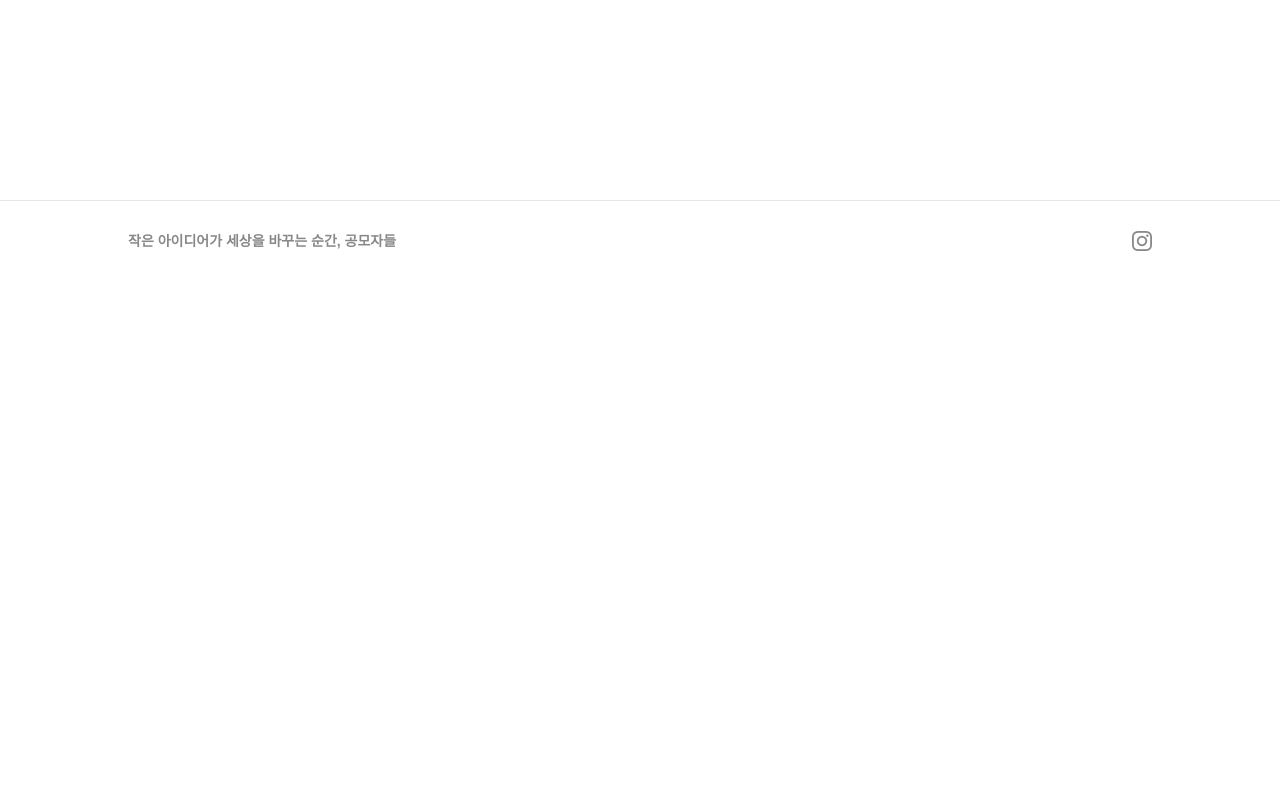
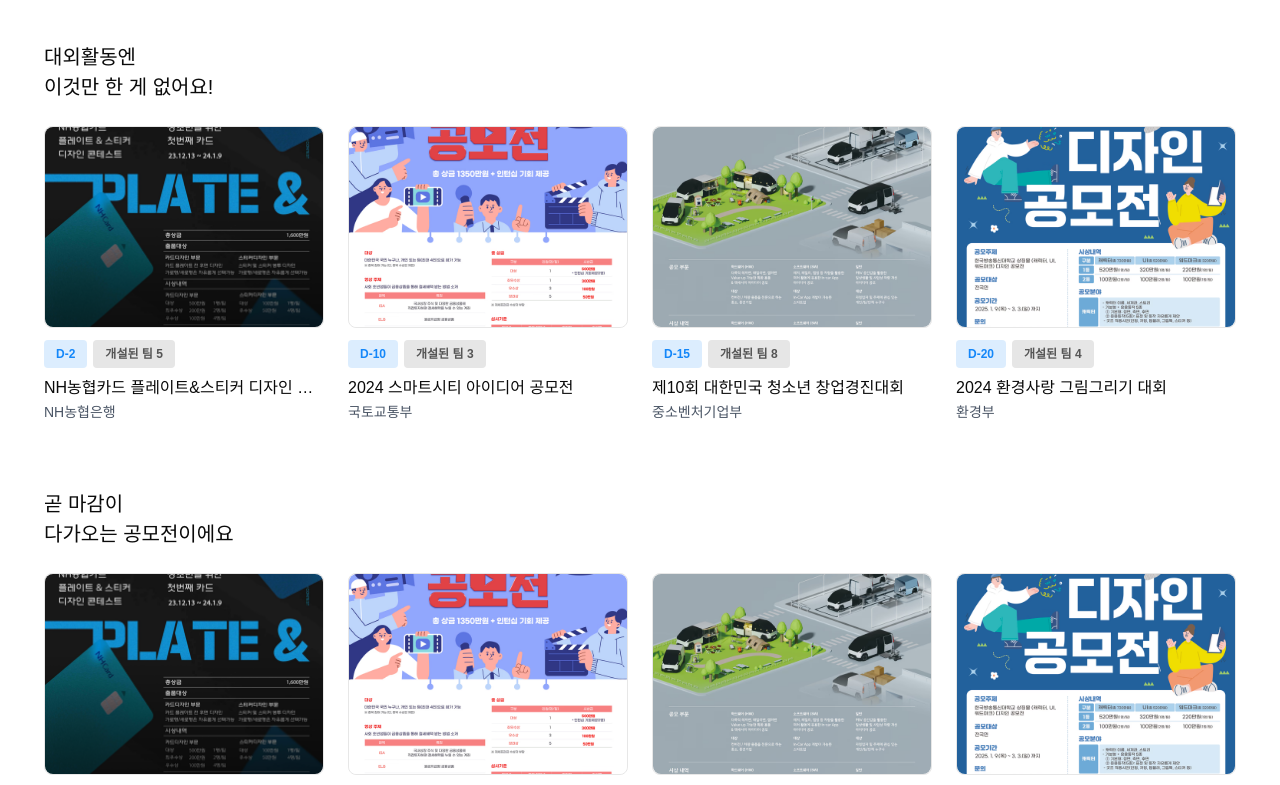
Before and after one commit to KMU-MIS-BALJAGUK/GMJD-WEB, a Next.js app: page / in a window 1280 px wide. Shown: the part 520-1305 px from the top of the page. Before the commit the page ends 800 px from the top, so only its background shows below. Built offline with nearby package versions, Linux system fonts and the light colour scheme; a web font is replaced by a local one.

Commit message:
feat: main page

```diff
--- /dev/null
+++ b/src/app/components/Main.tsx
@@ -0,0 +1,37 @@
+import React from 'react';
+import { MAIN_DATA } from '../page';
+import ContestCard from '@/components/common/ContestCard';
+
+const Main = () => {
+  return (
+    <div className="w-full px-4 md:px-8">
+      <div className="flex flex-col items-center">
+        <div className="mt-16">
+          <p className="text-[20px] font-medium mb-6">
+            대외활동엔 <br />
+            이것만 한 게 없어요!
+          </p>
+          <div className="grid-cols-2 xl:grid-cols-4 grid gap-x-6 gap-y-6">
+            {MAIN_DATA.map((contest) => {
+              return <ContestCard contest={contest} key={contest.id} />;
+            })}
+          </div>
+        </div>
+        <div className="mt-16 mb-16">
+          <p className="text-[20px] font-medium mb-6">
+            곧 마감이
+            <br />
+            다가오는 공모전이에요
+          </p>
+          <div className="grid-cols-2 xl:grid-cols-4 grid gap-x-6 gap-y-6">
+            {MAIN_DATA.map((contest) => {
+              return <ContestCard contest={contest} key={contest.id} />;
+            })}
+          </div>
+        </div>
+      </div>
+    </div>
+  );
+};
+
+export default Main;
--- a/src/app/page.tsx
+++ b/src/app/page.tsx
@@ -1,9 +1,50 @@
 import HeroSection from './components/hero-section';
+import Main from './components/Main';
+
+export const MAIN_DATA = [
+  {
+    id: 1,
+    title: 'NH농협카드 플레이트&스티커 디자인 콘테스트',
+    organizer: 'NH농협은행',
+    dDay: 2,
+    teams: 5,
+    thumbnailUrl: '/contest.png',
+    status: 'recruiting' as const,
+  },
+  {
+    id: 2,
+    title: '2024 스마트시티 아이디어 공모전',
+    organizer: '국토교통부',
+    dDay: 10,
+    teams: 3,
+    thumbnailUrl: '/contest2.png',
+    status: 'recruiting' as const,
+  },
+  {
+    id: 3,
+    title: '제10회 대한민국 청소년 창업경진대회',
+    organizer: '중소벤처기업부',
+    dDay: 15,
+    teams: 8,
+    thumbnailUrl: '/contest3.png',
+    status: 'recruiting' as const,
+  },
+  {
+    id: 4,
+    title: '2024 환경사랑 그림그리기 대회',
+    organizer: '환경부',
+    dDay: 20,
+    teams: 4,
+    thumbnailUrl: '/contest4.png',
+    status: 'recruiting' as const,
+  },
+];
 
 export default function Home() {
   return (
     <div>
       <HeroSection />
+      <Main />
     </div>
   );
 }
--- a/src/components/common/ContestCard.tsx
+++ b/src/components/common/ContestCard.tsx
@@ -25,16 +25,17 @@ export default function ContestCard({ contest }: ContestCardProps) {
   };
 
   return (
-    <div className="w-[280px] h-[299px] flex flex-col cursor-pointer">
+    <div className="w-full sm:w-[280px] sm:h-[299px] flex flex-col cursor-pointer">
       <div className="relative flex-shrink-0 border-[1px] border-[#e7e7e7] rounded-lg">
         <Image
           src={contest.thumbnailUrl}
           alt={contest.title}
           width={280}
           height={201}
-          className="w-full rounded-lg object-cover"
+          className="w-full sm:w-[280px] sm:h-[200px] h-[200px] rounded-lg object-cover hover:scale-105 transition duration-300"
         />
       </div>
+
       <div className="pt-3 flex-grow">
         <div className="flex items-center gap-[6px] text-xs mb-[12px]">
           <Tag variant="blue" shape="square">
@@ -44,6 +45,7 @@ export default function ContestCard({ contest }: ContestCardProps) {
             개설된 팀 {contest.teams}
           </Tag>
         </div>
+
         <h3 className="font-medium truncate mb-1.5 leading-none">{contest.title}</h3>
         <p className="text-sm text-gray-600">{contest.organizer}</p>
       </div>
--- a/src/components/popup/profile/PlayerInfoPopup.tsx
+++ /dev/null
@@ -1,88 +0,0 @@
-import React from 'react';
-import { ChevronRight, Crown, PenLine, UsersRound } from 'lucide-react';
-import LayerPopup from '../../common/layerpopup/LayerPopup';
-import Tag from '../../common/Tag';
-import Button from '../../common/Button';
-import Image from 'next/image';
-
-const PlayerInfoPopup = ({
-  open,
-  setOpen,
-}: {
-  open: boolean;
-  setOpen: (value: boolean) => void;
-}) => {
-  const data = {
-    name: '오연정',
-    summary: ['금융업', '개발', '화장'],
-    level: 3,
-    skills: ['React', 'Figma', 'Photoshop', 'Illustrator'],
-    question: [
-      { q: '평소에 즐겨 사용하는 디자인 툴이나 개발 언어가 있나요?', answer: 'Figma / Python' },
-      { q: '해당 공모전에 지원한 동기가 무엇인가요?', answer: '대외활동 및 경력 보완' },
-    ],
-  };
-
-  const handleOpenChange = (value: boolean) => {
-    setOpen(value);
-  };
-
-  return (
-    <LayerPopup open={open} setOpen={handleOpenChange} title="팀 정보">
-      <div className="px-2">
-        <div className="flex items-center gap-3 border-b pb-5">
-          <Image src={'/profile-image.png'} alt="Profile Image" width={64} height={64} />
-
-          <div className="gap-1.5 flex flex-col">
-            <div className="flex items-end">
-              <p>오연정</p>
-              <Tag variant="blue" className="ml-2 text-xs">
-                추천LV.{data.level}
-              </Tag>
-            </div>
-            <div className="flex gap-1.5">
-              {data.summary.map((item, index) => (
-                <p key={index} className="text-[14px] text-text-03">
-                  #{item}
-                </p>
-              ))}
-            </div>
-          </div>
-        </div>
-
-        <div className="flex flex-col gap-1 pt-5">
-          <p>스킬셋</p>
-
-          <div>
-            {data.skills.map((skill, index) => (
-              <Tag key={index} variant="default" className="mr-2 mb-2">
-                {skill}
-              </Tag>
-            ))}
-          </div>
-        </div>
-
-        <div className="flex flex-col gap-1 pt-5">
-          <p>답변</p>
-
-          {data.question.map((item, index) => (
-            <div key={index} className="mb-4">
-              <p className="text-[13px] text-text-03 mb-1">
-                질문{index + 1}. {item.q}
-              </p>
-              <p className="text-[15px] text-text-01">{item.answer}</p>
-            </div>
-          ))}
-        </div>
-
-        <div className="pt-5">
-          <Button onClick={() => setOpen(false)} className="w-full" variant="primary">
-            확인
-          </Button>
-        </div>
-      </div>
-    </LayerPopup>
-  );
-};
-
-export default PlayerInfoPopup;
```
Also changed, not shown: src/app/components/hero-section.tsx (+37 -66 lines), public/공모자들로고.png (deleted), 1 other file (tests, documents, lock files or other folders).
